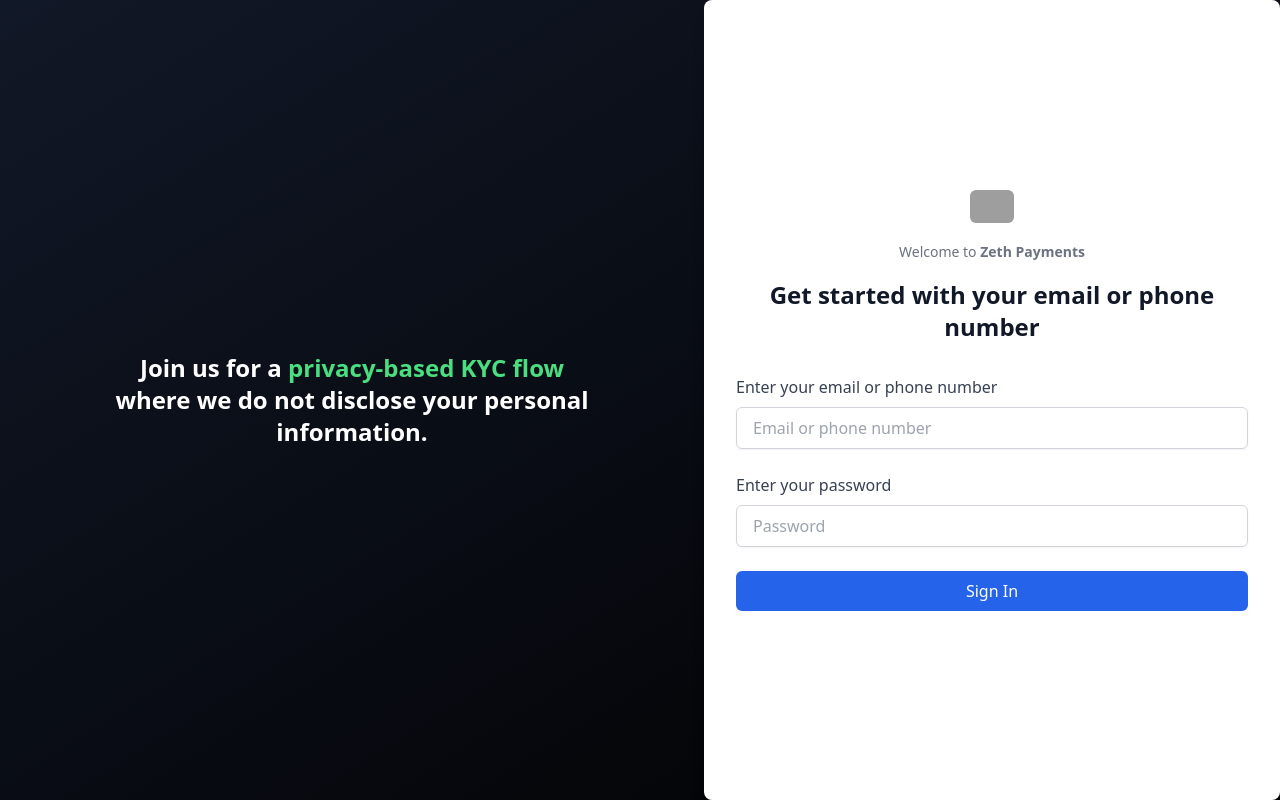
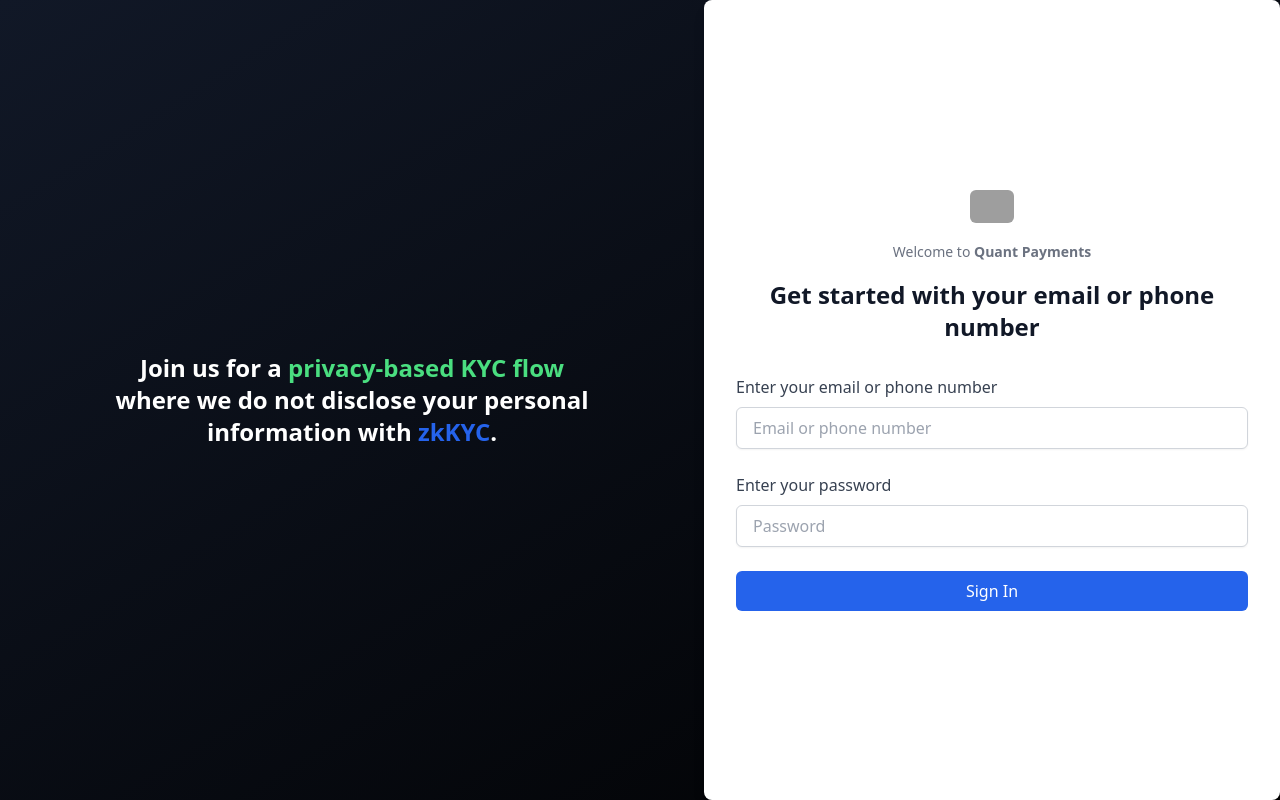
Before and after one commit to kirank93611/Zpay, a React (Create React App) app in the folder Zpay-frontend-Staging/Zpay/: page /login in a window 1280 px wide. Built offline with nearby package versions, Linux system fonts and the light colour scheme; grey boxes are pictures that could not be loaded.

Commit message:
login-zk

```diff
--- a/Zpay-frontend-Staging/Zpay/src/components/authentication/Login.jsx
+++ b/Zpay-frontend-Staging/Zpay/src/components/authentication/Login.jsx
@@ -82,7 +82,7 @@
         <div className="text-center mt-20 lg:mt-0">
           <h3 className="text-white text-2xl font-semibold">
             Join us for a <span className="text-green-400">privacy-based KYC flow</span><br />
-            where we do not disclose your personal information.
+            where we do not disclose your personal information with <span className="text-blue-600">zkKYC</span>.
           </h3>
         </div>
       </div>
@@ -94,7 +94,7 @@
             <img className="w-11 mb-4 rounded-md" src="https://avatars.githubusercontent.com/u/157960807?s=200&v=4" alt="Zeth Logo" />
             <div className="text-center">
               <span className="text-gray-500 text-sm">Welcome to</span>
-              <span className="text-gray-500 text-sm font-semibold"> Zeth Payments</span>
+              <span className="text-gray-500 text-sm font-semibold"> Quant Payments</span>
               <h3 className="text-gray-900 text-2xl font-semibold mt-4">Get started with your email or phone number</h3>
             </div>
           </div>
--- a/Zpay-frontend-Staging/Zpay/src/components/authentication/Signup.jsx
+++ b/Zpay-frontend-Staging/Zpay/src/components/authentication/Signup.jsx
@@ -36,7 +36,7 @@
           <div className="flex flex-col items-center">
             <img className="w-11 mb-4 rounded-md" src="https://avatars.githubusercontent.com/u/157960807?s=200&v=4" alt="Zeth Logo" />
             <div className="text-center">
-              <span className="text-gray-500 text-sm">Welcome to</span>
+              <span className="text-gray-500 text-sm">Welcome to Qauntpay</span>
               <h3 className="text-gray-900 text-2xl font-semibold mt-4">Create your account</h3>
             </div>
           </div>
```
